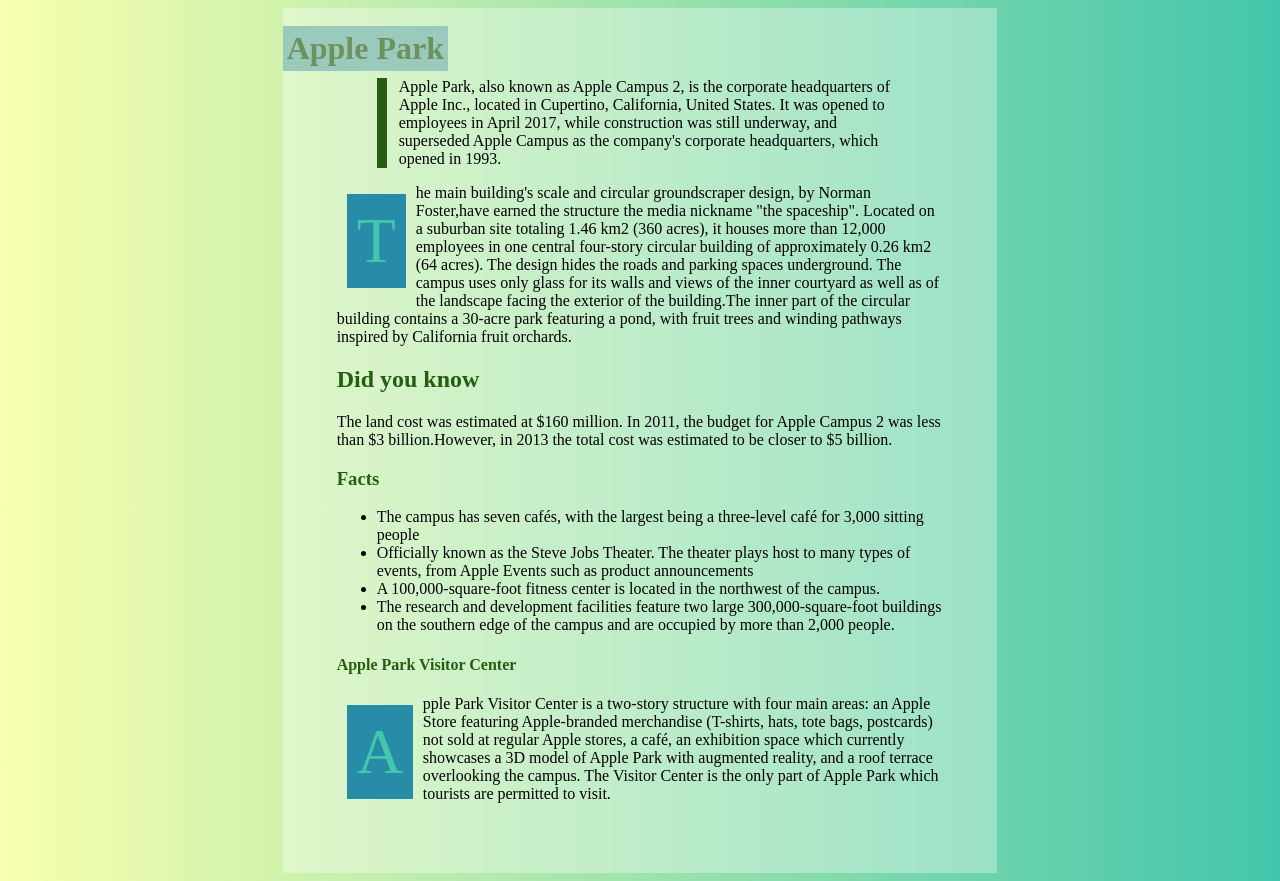
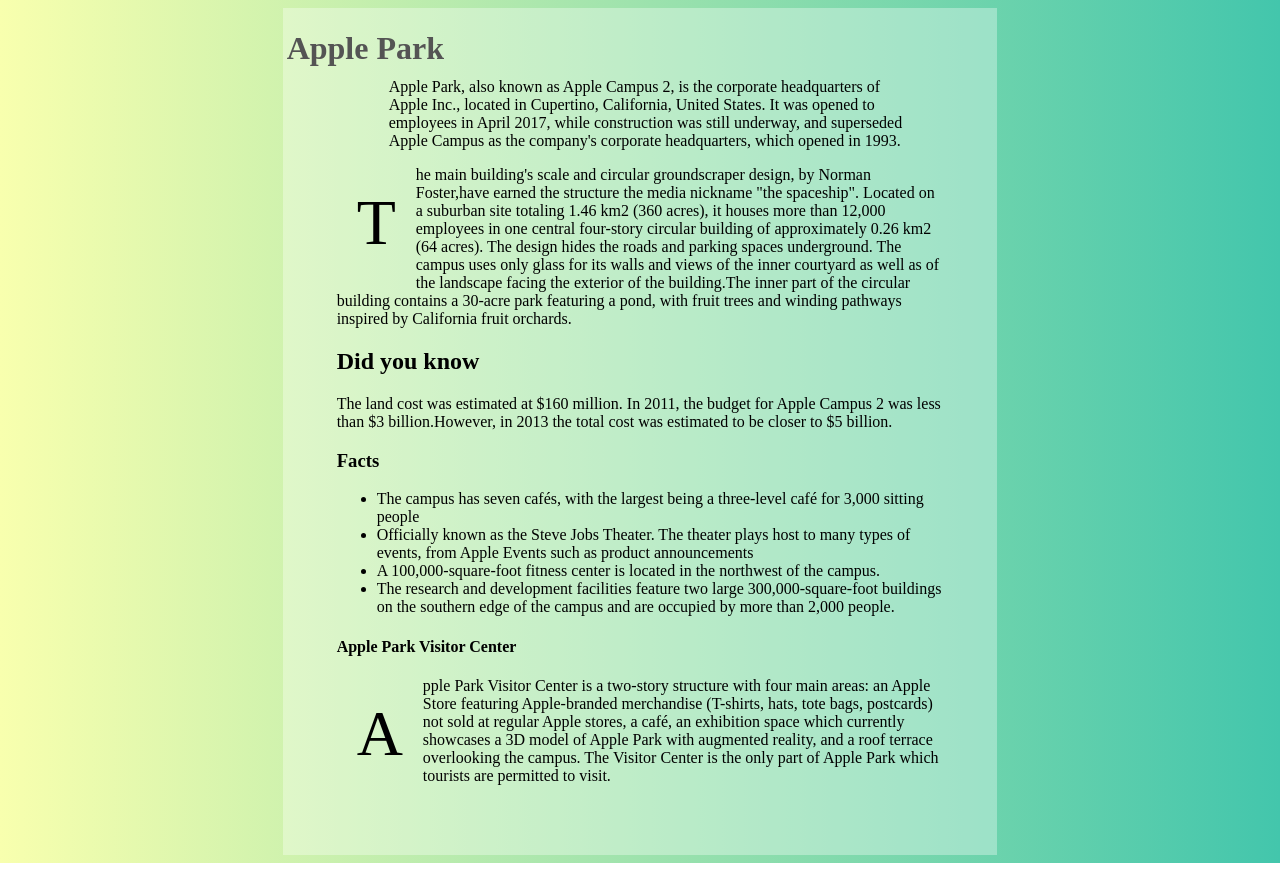
Before and after one commit to mbushyeager05/Typography-Only, a plain HTML site: page index.html in a window 1280 px wide. Drawn offline with Linux system fonts and the light colour scheme.

Commit message:
edited CSS and HTML

```diff
--- a/style.css
+++ b/style.css
@@ -28,31 +28,35 @@ background: linear-gradient(to right, #F8FFAE, #43C6AC); /* W3C, IE 10+/ Edge, F
 }
 
 h1 {
-  color: #265D11;
+  color: var(--color2);
   text-align: left;
 }
 
 h2 {
-  color: #265D11;
+  color: var(--color2);
 
 }
 
 h3 {
-  color: #265D11;
+  color: var(--color2);
 }
 
 h4 {
-  color: #265D11;
+  color: var(--color2);
 
 
 }
 
+p{
+  color: var(--color1);
+}
+
 li{
-  color: #288BA8);
+  color: var(--color1) ;
 }
 
 blockquote{
-  border-left: solid 10px  #265D11;
+  border-left: solid 10px  var(--color2);
   padding-left: 12px;
 }
 
@@ -64,8 +68,8 @@ main{
 }
 
 span {
-  color: #43C6AC;
-  background: #288BA8;
+  color: var(--color4);
+  background: var(--color1);
   margin: 10px;
   padding: 10px;
 
@@ -81,7 +85,7 @@ main {
 
 /* Child */
 h1 {
-  background: #68B09A;
+  background: var(--color4);
   padding: 4px;
   top:18px;
   left: 0;
```
